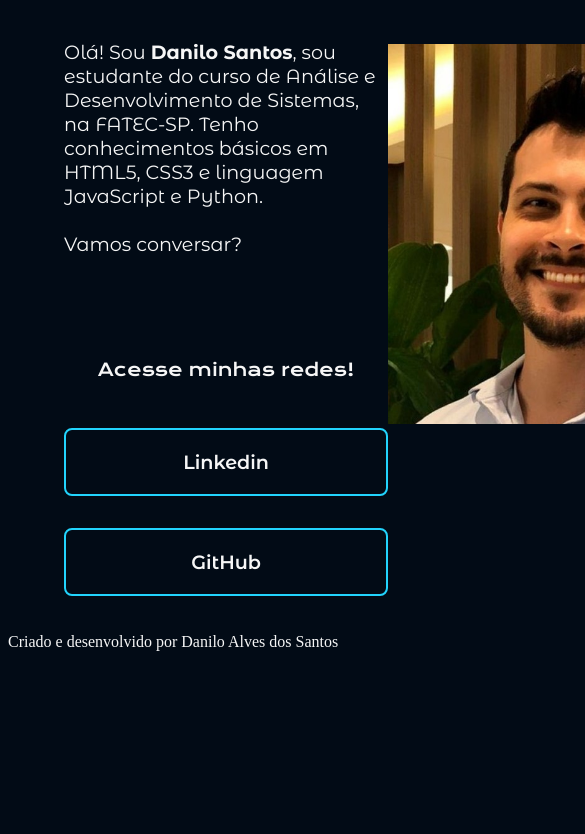
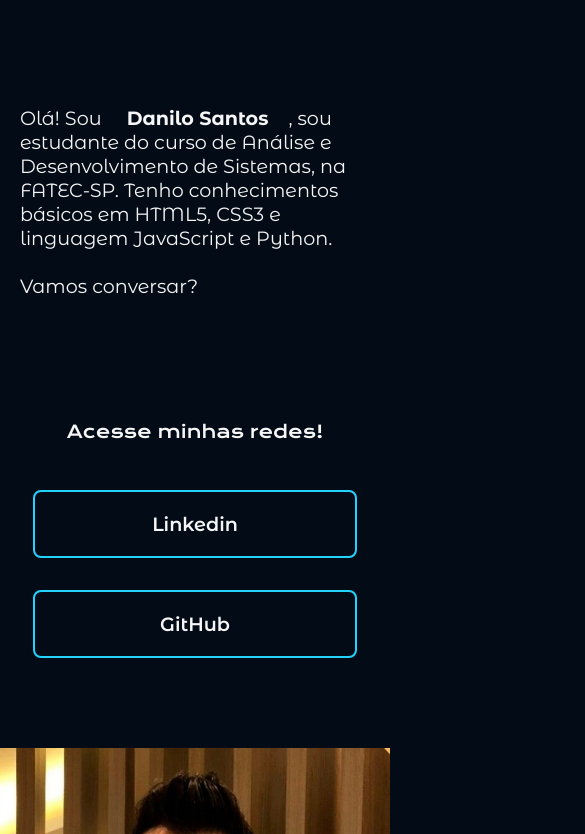
Before and after one commit to daniloadossantos/Pagina_Pessoal, a plain HTML site: page index.html in a window 390 px wide. Shown: the part 166-1000 px from the top of the page, 585 px wide, since content can reach past the window. Before the commit the page ends 889 px from the top, so only its background shows below. Drawn offline with nearby package versions, Linux system fonts and the light colour scheme.

Commit message:
Update style.css

```diff
--- a/assets/style.css
+++ b/assets/style.css
@@ -1,4 +1,20 @@
 @import url("https://fonts.googleapis.com/css2?family=Krona+One&family=Montserrat+Alternates:ital,wght@0,400;0,600;0,700;1,400;1,600&display=swap");
+
+@media screen and (max-width: 900px) {
+	* {
+		max-width: 100vw;
+		padding: 10px 20px 0px;
+		gap: 80px;
+	}
+
+	.introduction {
+		flex-direction: column;
+	}
+
+	.btn_link_social {
+		width: 220px;
+	}
+}
 
 body {
 	background-color: #020b16;
@@ -16,6 +32,7 @@ body {
 
 .introduction_content {
 	width: 615px;
+	max-width: 100vw;
 	display: flex;
 	flex-direction: column;
 	gap: 70px;
```
